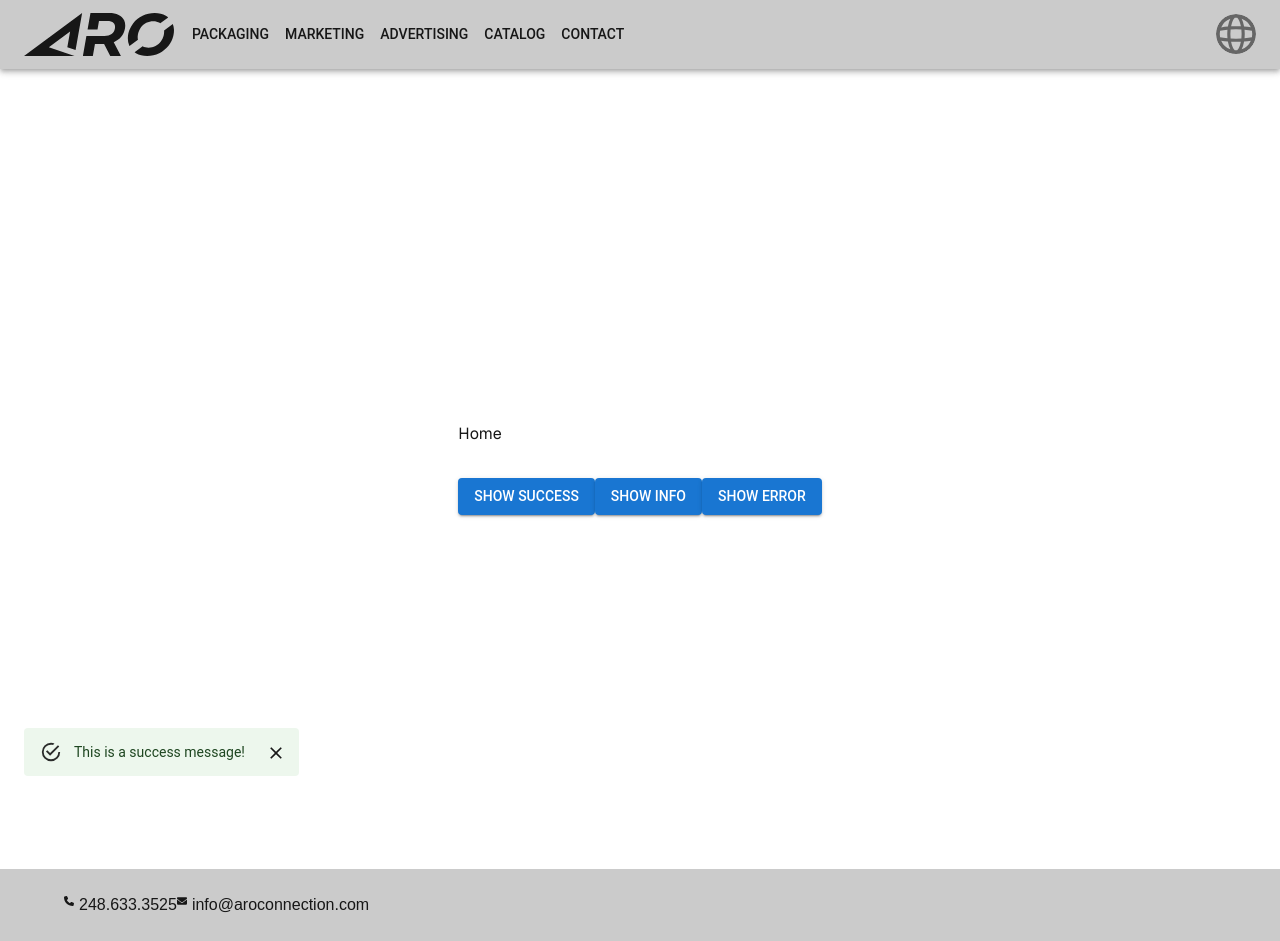
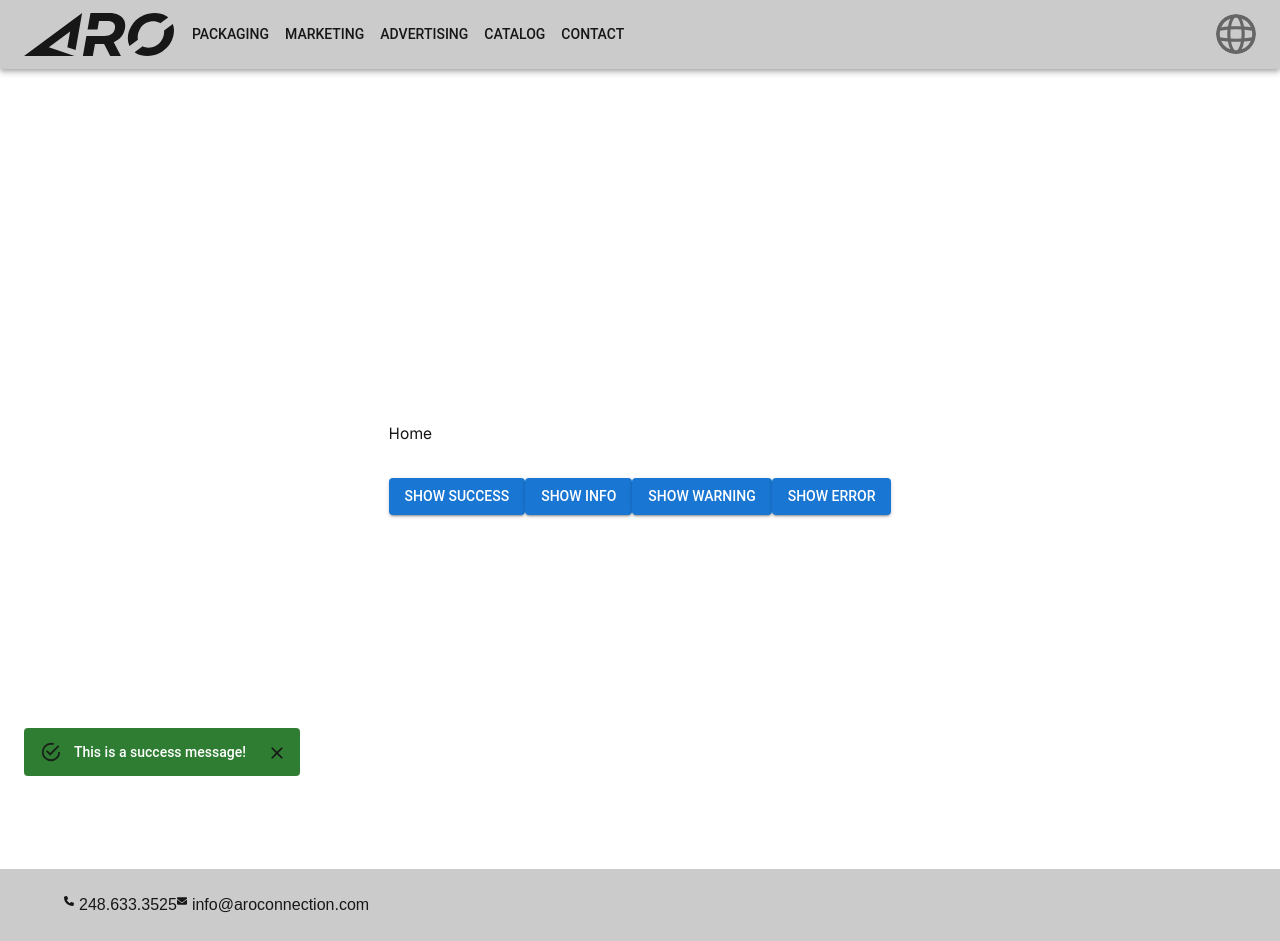
Before and after one commit to bizunit34/test-aro, a Next.js app: page / in a window 1280 px wide. Both pictures are taken after a click on the button "SHOW SUCCESS". Built offline with nearby package versions, Linux system fonts and the light colour scheme; what @mui/material-nextjs would draw is missing.

Commit message:
Updated the toast testing

```diff
--- a/src/app/page.tsx
+++ b/src/app/page.tsx
@@ -24,6 +24,13 @@ export default function Home(): React.JSX.Element {
   };
   const handleClick3 = (): void => {
     showToast({
+      message: 'This is an warn message!',
+      severity: 'warning',
+      duration: 4000,
+    });
+  };
+  const handleClick4 = (): void => {
+    showToast({
       message: 'This is an error message!',
       severity: 'error',
       duration: 4000,
@@ -42,6 +49,9 @@ export default function Home(): React.JSX.Element {
             Show Info
           </Button>
           <Button variant='contained' color='primary' onClick={handleClick3}>
+            Show Warning
+          </Button>
+          <Button variant='contained' color='primary' onClick={handleClick4}>
             Show Error
           </Button>
         </div>
--- a/src/components/Toast.tsx
+++ b/src/components/Toast.tsx
@@ -92,6 +92,7 @@ export const ToastProvider: React.FC<{ children: ReactNode }> = ({
         <Alert
           onClose={handleClose}
           severity={toastOptions?.severity || 'info'}
+          variant='filled'
           sx={{ width: '100%' }}
         >
           {toastOptions?.message}
```
